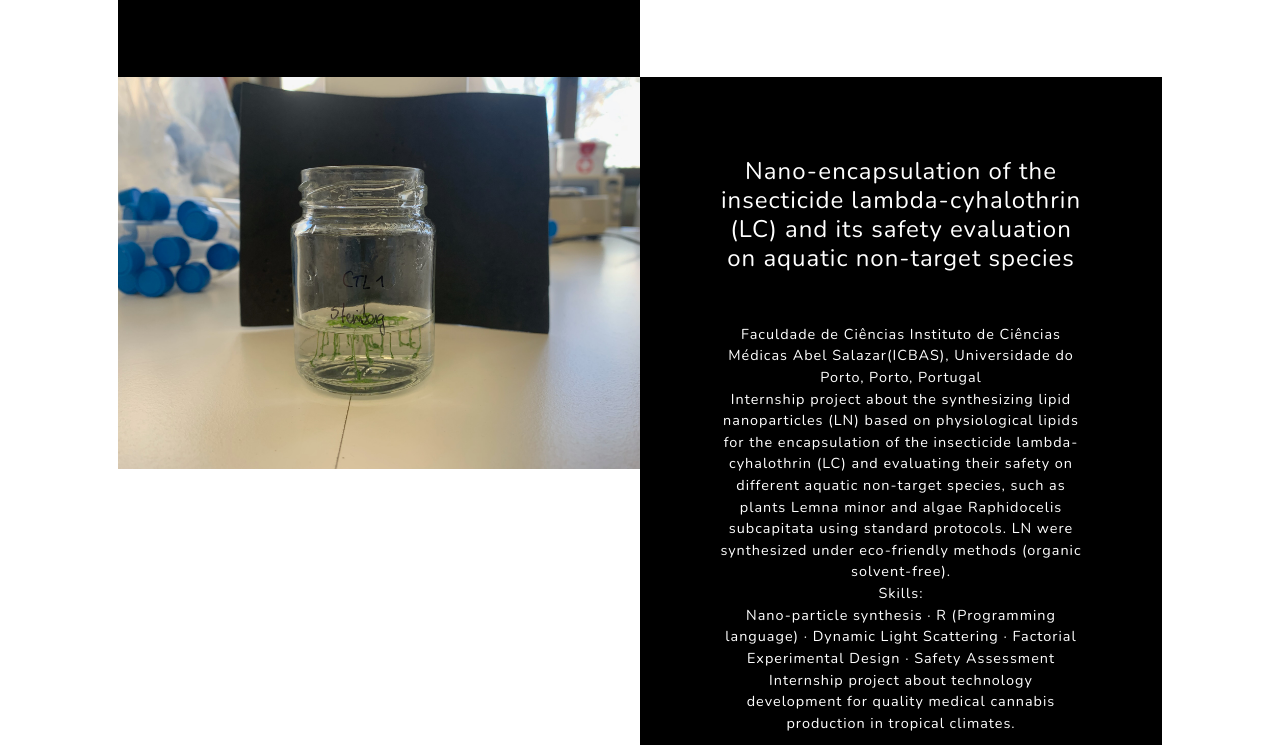
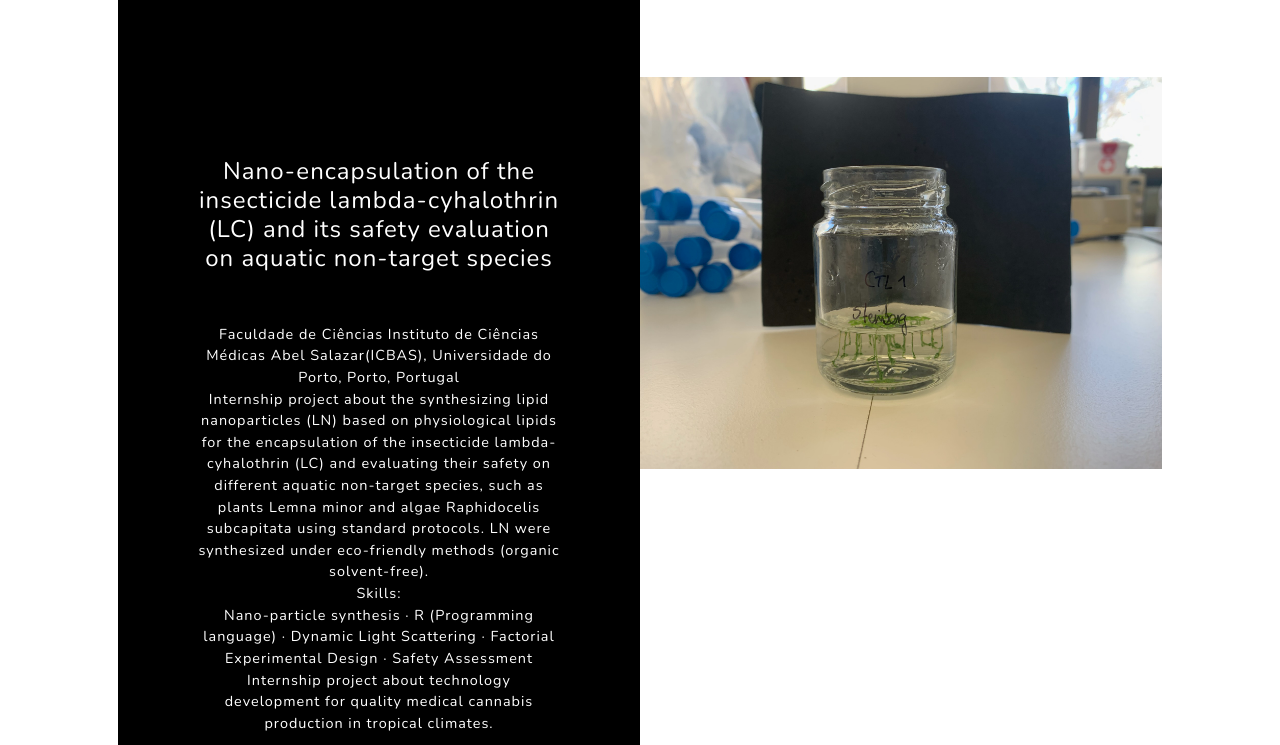
Before and after one commit to manuandinoe/manuandinoe.github.io, a plain HTML site: page index.html in a window 1280 px wide. Shown: the part 3215-3960 px from the top of the page. Drawn offline with nearby package versions, Linux system fonts and the light colour scheme.

Commit message:
Update index.html

```diff
--- a/index.html
+++ b/index.html
@@ -132,9 +132,9 @@
                     </div>
                 </div>
                 <!-- Project Three Row-->
-                <div class="row gx-0 mb-5 mb-lg-0 justify-content-center">
-                    <div class="col-lg-6"><img class="img-fluid" src="assets/img/porto.jpg" alt="..." /></div>
-                    <div class="col-lg-6">
+                <div class="row gx-0 justify-content-center">
+                    <div class="col-lg-6"><img class="img-fluid" src="assets/img/porto.JPG" alt="..." /></div>
+                    <div class="col-lg-6 order-lg-first">
                         <div class="bg-black text-center h-100 project">
                             <div class="d-flex h-100">
                                 <div class="project-text w-100 my-auto text-center text-lg-left">
```
